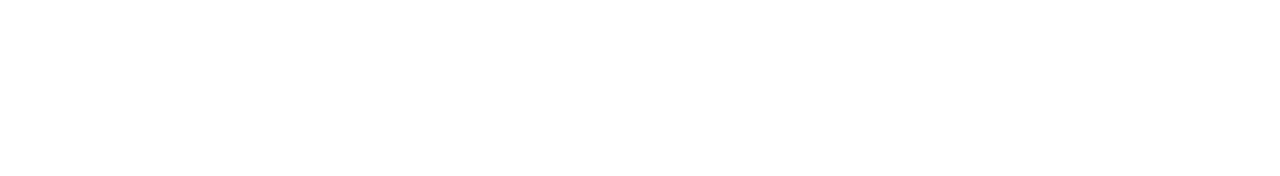
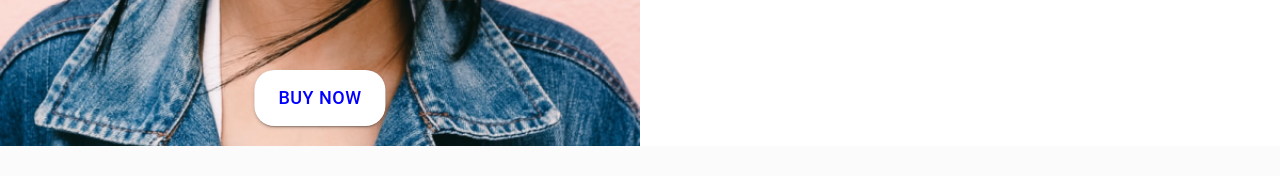
Before and after one commit to ahmadamira/Final-project-E-commerce, a React (Create React App) app: page / in a window 1280 px wide. Shown: the part 871-1047 px from the top of the page. Before the commit the page ends 800 px from the top, so only its background shows below. Built offline with nearby package versions, Linux system fonts and the light colour scheme.

Commit message:
Added about card

```diff
--- a/src/App.js
+++ b/src/App.js
@@ -5,12 +5,14 @@
 import Home from "./Components/Home-page/Home";
 import Cardcom from "./Components/Card-com/Card";
 import Abouthero from "./Components/Aboutpage/Abouthero/Abouthero";
+import Aboutcard from "./Components/Aboutpage/Aboutcard/Aboutcard";
 
 function App() {
   return (
     <div className="App">
       <Header />
       <Abouthero />
+      <Aboutcard />
 
       <Footer />
     </div>
--- /dev/null
+++ b/src/Components/Aboutpage/Aboutcard/Aboutcard.js
@@ -0,0 +1,46 @@
+import { Box, Button } from '@mui/material';
+import { styled } from '@mui/system';
+
+const StyledBox = styled(Box)(({ theme }) => ({
+    position: 'relative',
+    width: '50%',
+    height: '600px',
+    [theme.breakpoints.down('sm')]: {
+        height: '400px',
+    },
+    backgroundImage: 'url(/imgs/aboutcard.png)',
+    backgroundSize: 'cover',
+    backgroundPosition: 'center',
+}));
+
+const StyledButton = styled(Button)(({ theme }) => ({
+    position: 'absolute',
+    bottom: '20px',
+    left: '50%',
+    transform: 'translateX(-50%)',
+    color: '#0000FF',
+    backgroundColor: '#FFFFFF',
+    borderRadius: '20px',
+    [theme.breakpoints.down('sm')]: {
+        fontSize: '14px',
+        padding: '8px 16px',
+    },
+    [theme.breakpoints.up('md')]: {
+        fontSize: '16px',
+        padding: '10px 20px',
+    },
+    [theme.breakpoints.up('lg')]: {
+        fontSize: '18px',
+        padding: '12px 24px',
+    },
+}));
+
+const Aboutcard = () => {
+    return (
+        <StyledBox>
+            <StyledButton variant="contained">buy now</StyledButton>
+        </StyledBox>
+    );
+};
+
+export default Aboutcard;
```
Also changed, not shown: public/imgs/aboutcard.png (added).
